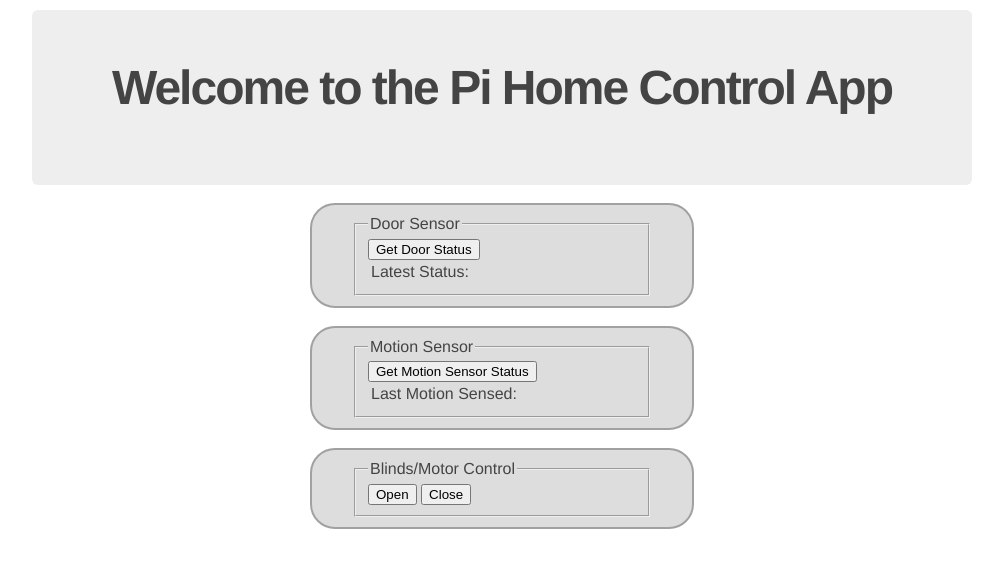
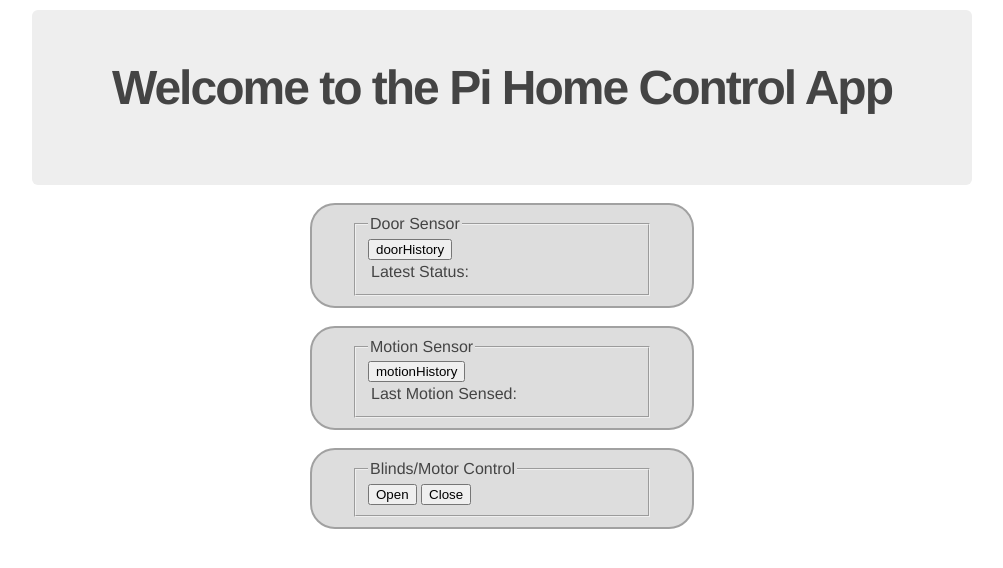
Before and after one commit to marbaugh/WebHomeControl, a Flask app: page / in a window 1280 px wide. Shown: the part 35-603 px from the top of the page, without its empty margins (138-1141 px from the left). Run offline with Flask 2, Linux system fonts and the light colour scheme.

Commit message:
Update buttons to call javascript onclick

```diff
--- a/templates/home.html
+++ b/templates/home.html
@@ -8,7 +8,7 @@
   <div class="statusBox">
     <fieldset>
       <legend>Door Sensor</legend>
-      <input type="submit" name="submit" value="Get Door Status">
+      <input id="doorHistory" type="button" value="doorHistory" onclick="getDoorHistory();" />
       <table>
         <tr>
           <td>Latest Status:</td>
@@ -21,7 +21,7 @@
   <div class="statusBox">
     <fieldset>
       <legend>Motion Sensor</legend>
-      <input type="submit" name="submit" value="Get Motion Sensor Status">
+      <input id="motionHistory" type="button" value="motionHistory" onclick="getMotionHistory();" />
       <table>
         <tr>
           <td>Last Motion Sensed:</td>
```
